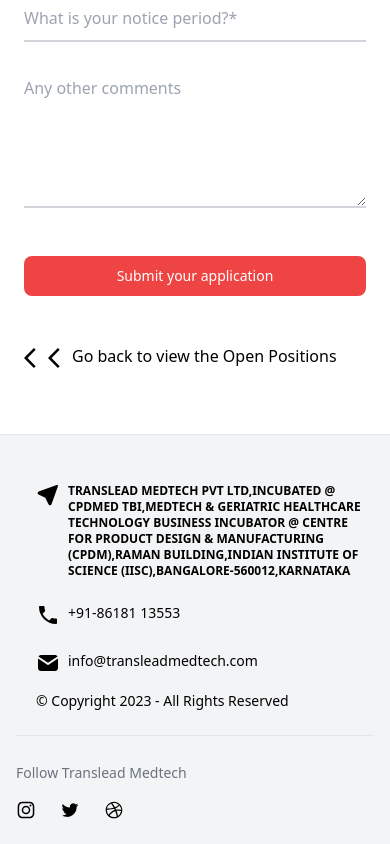
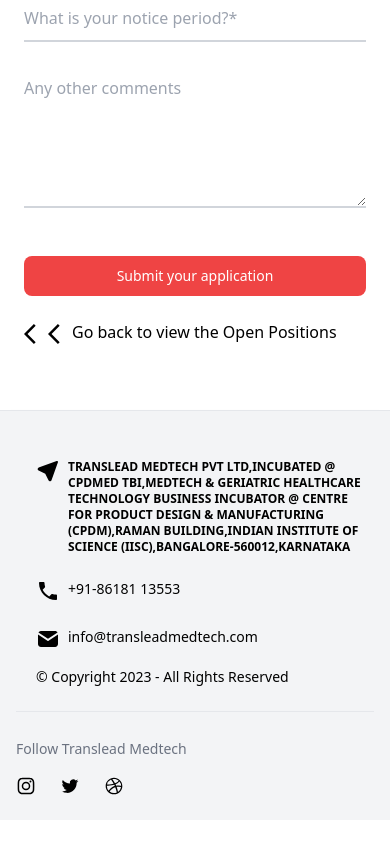
Before and after one commit to Tushar98644/Translead_Website, a Next.js app: page /product_design in a window 390 px wide. Shown: the part 1211-2055 px from the top of the page. After the commit the page ends 2031 px from the top, so only its background shows below. Built offline with nearby package versions, Linux system fonts and the light colour scheme.

Commit message:
back arrow

```diff
--- a/components/Product_design.tsx
+++ b/components/Product_design.tsx
@@ -192,7 +192,7 @@ const Product_Design = () => {
                             <button type="submit" className="text-white bg-red-500 hover:bg-red-600 focus:ring-4 focus:outline-none focus:ring-blue-300 font-medium rounded-lg text-sm w-full sm:w-auto px-20 py-2.5 text-center">Submit your application</button>
                         </div>
                     </form>
-                    <div className='text-start mt-12 md:mx-24 md:text-lg'>
+                    <div className='text-start md:mt-12 mt-6 md:mx-24 md:text-lg'>
                         <Link href="/team">
                             <ArrowBackIosIcon className="text-black md:w-5 w-3" />
                             <ArrowBackIosIcon className="text-black md:w-5 w-3" />
--- a/components/Product_engineer.tsx
+++ b/components/Product_engineer.tsx
@@ -192,7 +192,7 @@ const Product_Engineer = () => {
                             <button type="submit" className="text-white bg-red-500 hover:bg-red-600 focus:ring-4 focus:outline-none focus:ring-blue-300 font-medium rounded-lg text-sm w-full sm:w-auto px-20 py-2.5 text-center">Submit your application</button>
                         </div>
                     </form>
-                    <div className='text-start mt-12 md:mx-24 md:text-lg'>
+                    <div className='text-start md:mt-12 mt-6 md:mx-24 md:text-lg'>
                         <Link href="/team">
                             <ArrowBackIosIcon className="text-black md:w-5 w-3" />
                             <ArrowBackIosIcon className="text-black md:w-5 w-3" />
```
